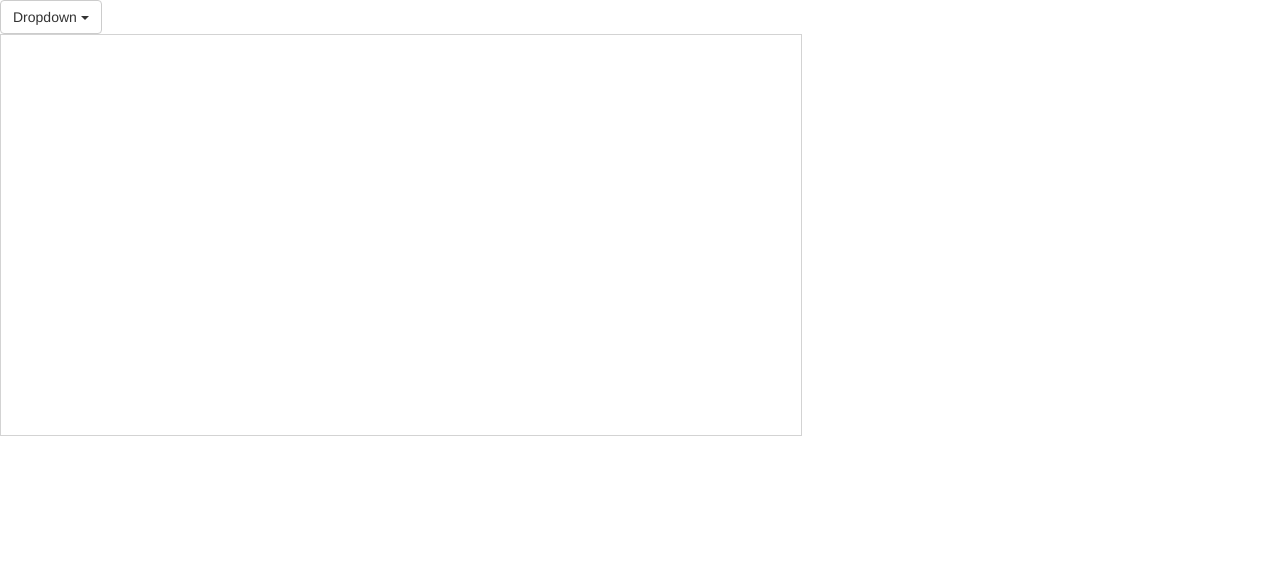
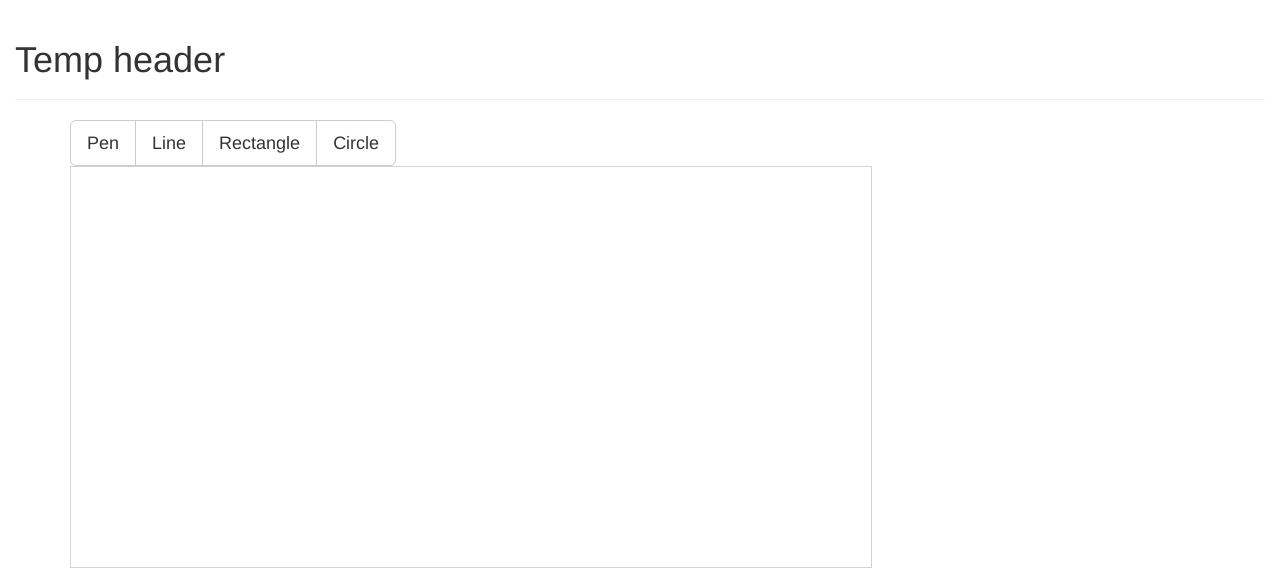
Before and after one commit to oliolafs94/VefforritunPaint, a plain HTML site: page client/index.html in a window 1280 px wide. Drawn offline with nearby package versions, Linux system fonts and the light colour scheme.

Commit message:
radio buttons added

```diff
--- a/client/index.html
+++ b/client/index.html
@@ -8,24 +8,27 @@
     <script src="https://maxcdn.bootstrapcdn.com/bootstrap/3.3.7/js/bootstrap.min.js" integrity="sha384-Tc5IQib027qvyjSMfHjOMaLkfuWVxZxUPnCJA7l2mCWNIpG9mGCD8wGNIcPD7Txa" crossorigin="anonymous"></script>
     <link rel="stylesheet" href="src/styles.css">
     <link rel="stylesheet" href="https://maxcdn.bootstrapcdn.com/bootstrap/3.3.7/css/bootstrap.min.css" integrity="sha384-BVYiiSIFeK1dGmJRAkycuHAHRg32OmUcww7on3RYdg4Va+PmSTsz/K68vbdEjh4u" crossorigin="anonymous">
+  </head>
+  <body>
+    <div class="container col-md-12">
+      <div class="page-header">
+        <h1>Temp header</h1>
+      </div>
+    </div>
 
-  </head>
+    <div class="container">
+      <div class="btn-group btn-group-lg radioButtons" role="group">
+        <button type="radio" id="penButton" class="btn btn-default" name="pen">Pen</button>
+        <button type="button" id="lineButton" class="btn btn-default" name="line">Line</button>
+        <button type="button" id="rectButton" class="btn btn-default" name="rect">Rectangle</button>
+        <button type="button" id="circleButton" class="btn btn-default" name="circle">Circle</button>
+      </div>
+    </div>
 
-  <div class="dropdown">
-  <button class="btn btn-default dropdown-toggle" type="button" id="dropdownMenu1" data-toggle="dropdown" aria-haspopup="true" aria-expanded="true">
-    Dropdown
-    <span class="caret"></span>
-  </button>
-  <ul class="dropdown-menu" aria-labelledby="dropdownMenu1">
-    <li><a href="#">Action</a></li>
-    <li><a href="#">Another action</a></li>
-    <li><a href="#">Something else here</a></li>
-    <li role="separator" class="divider"></li>
-    <li><a href="#">Separated link</a></li>
-  </ul>
-</div>
-  <body>
-    <canvas id="myCanvas" width="800" height="400">
-    Your browser does not support the HTML5 canvas tag.</canvas>
+    <div class="container">
+      <canvas id="myCanvas" width="800" height="400">
+      Your browser does not support the HTML5 canvas tag.
+      </canvas>
+    </div>
   </body>
 </html>
```
Also changed, not shown: client/src/canvas.js (+7 -0 lines).
